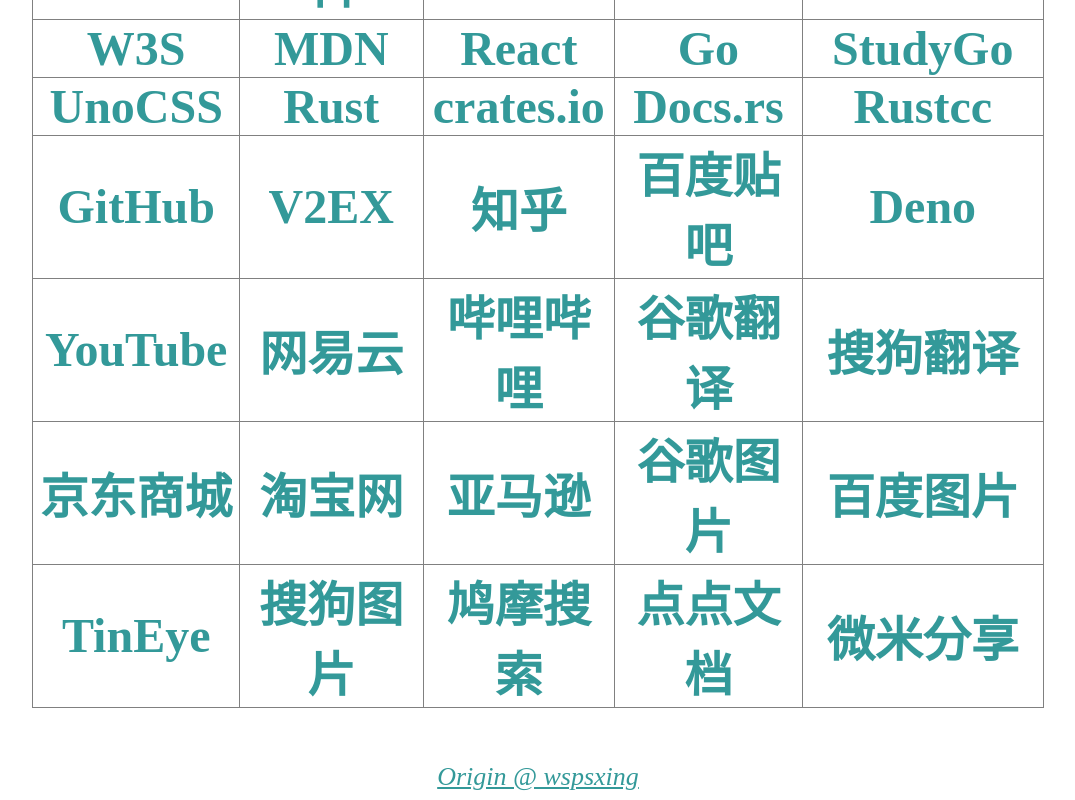
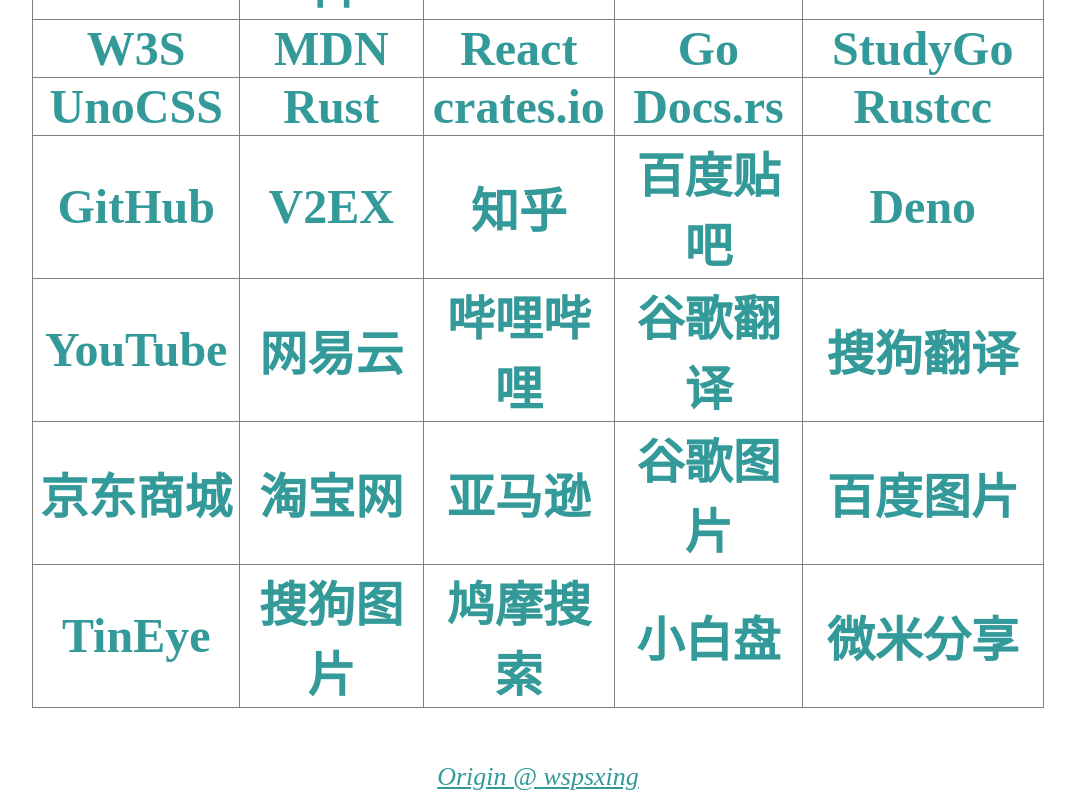
Before and after one commit to biluohc/Origin, a Vue app: page /#/ in a window 1280 px wide. Shown: the part 322-1122 px from the top of the page, without its empty margins (102-1177 px from the left). Built offline with nearby package versions, Linux system fonts and the light colour scheme.

Commit message:
update store.js

```diff
--- a/src/store.js
+++ b/src/store.js
@@ -137,8 +137,8 @@
       "url": "https://www.jiumodiary.com/",
     },
     {
-      "name": "点点文档",
-      "url": "https://www.torrent.org.cn/bd",
+      "name": "小白盘",
+      "url": "https://www.xiaobaipan.com/",
     },
     {
       "name": "微米分享",
```
Also changed, not shown: 4 other files (tests, documents, lock files or other folders).
